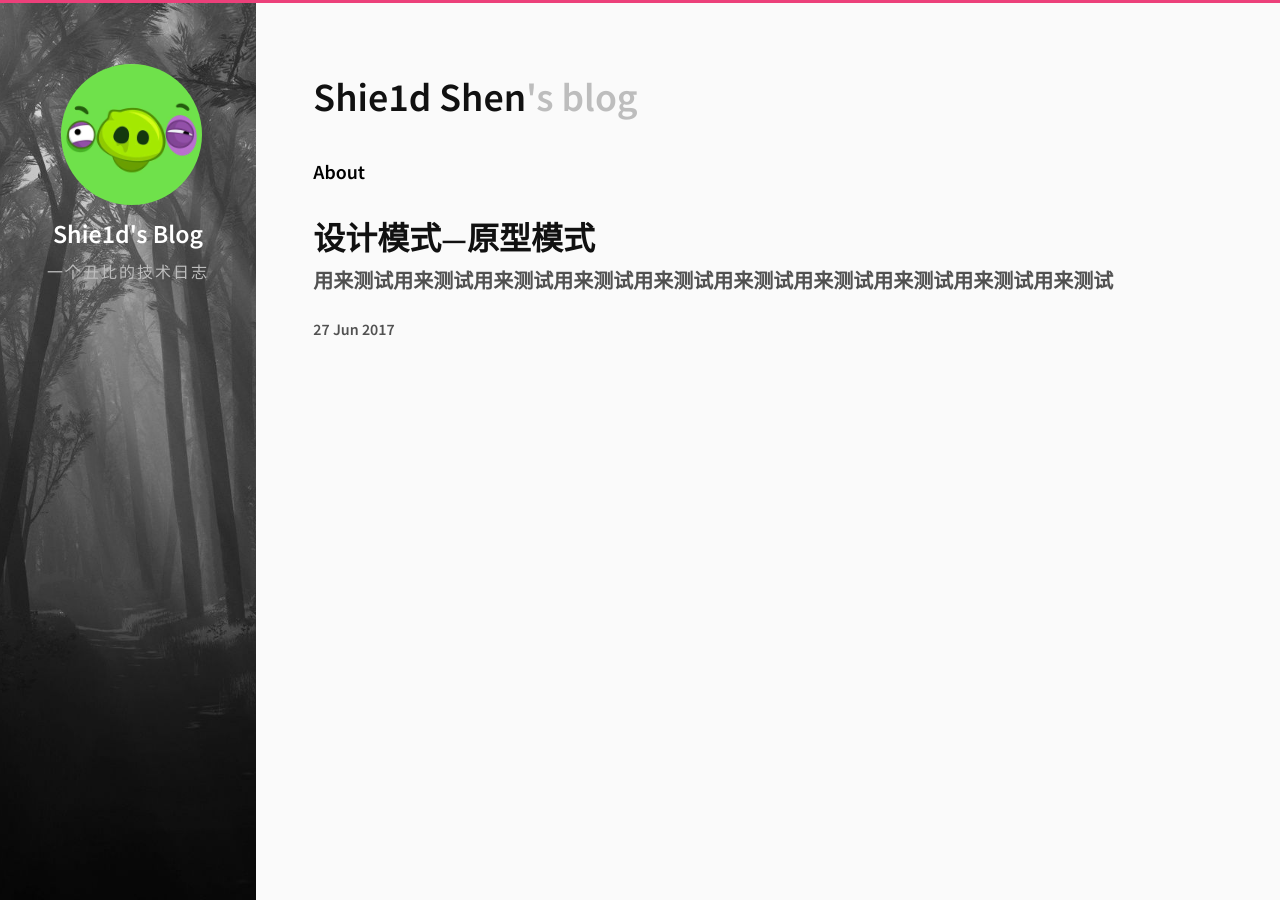
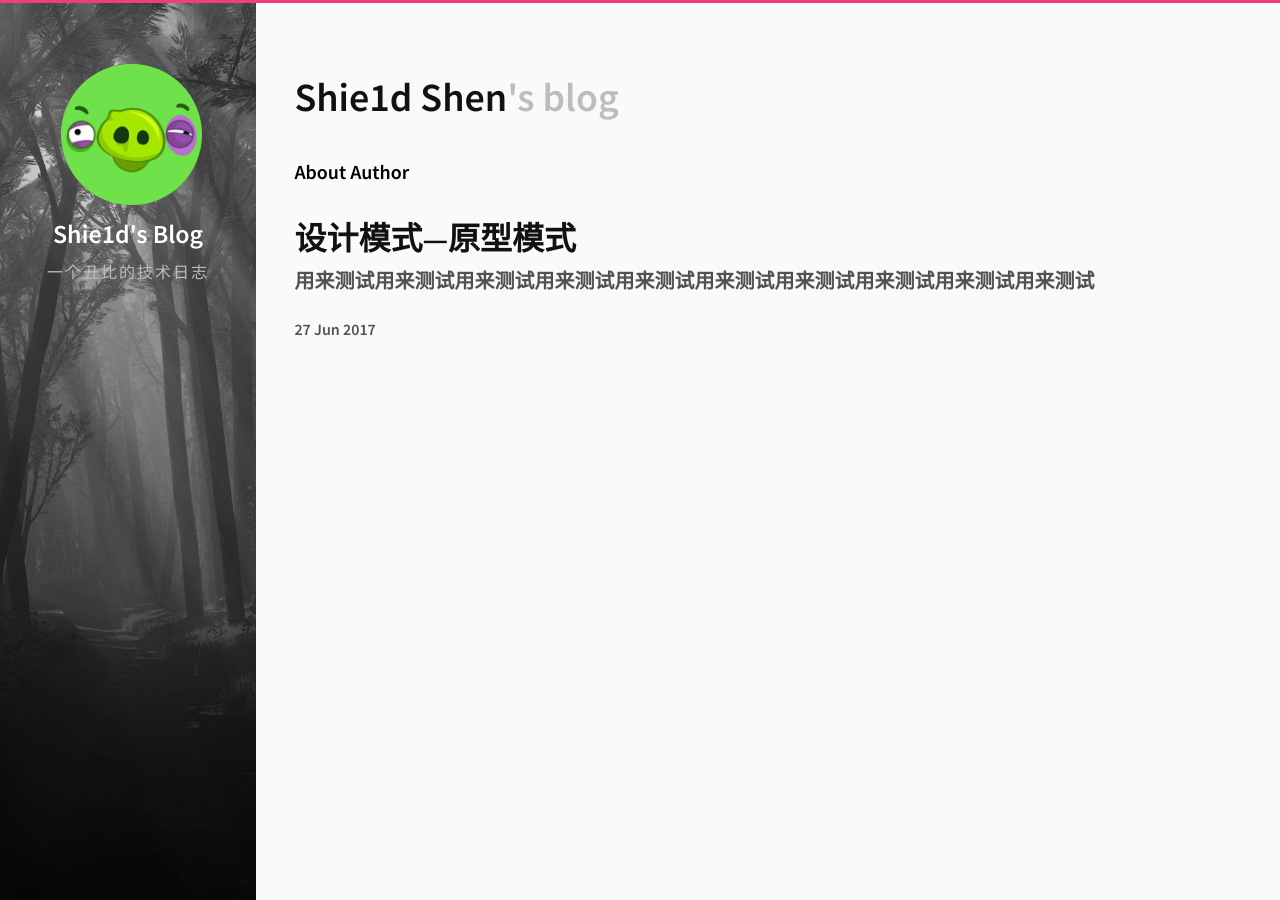
Before and after one commit to ShieldShen/Shie1dBlog, a Jekyll site: the page built from index.html, in a window 1280 px wide. Built offline with Jekyll 4.4.1, drawn with Linux system fonts in a browser that asks for light colours; the list of posts is cut into pages by our own code.

Commit message:
准备往上面传博客啦

```diff
--- a/_config.yml
+++ b/_config.yml
@@ -24,7 +24,7 @@ permalink:          /:year/:month/:day/:title/
 markdown:           kramdown
 
 nav:
-  - name:           "About"
+  - name:           "About Author"
     href:           "/about"
 #  - name:           "Download"
 #    href:           "/releases"
--- a/style.scss
+++ b/style.scss
@@ -396,7 +396,6 @@ tbody tr:nth-child(odd) th {
 .bloghead {
   .bloghead-title {
     a {
-      margin-left: 2%;
     }
     span {
       font-weight: 900;
@@ -405,7 +404,6 @@ tbody tr:nth-child(odd) th {
   }
   .bloghead-nav {
     a {
-      margin-left: 2%;
       color: #000;
       font-weight: 700;
       &:hover {
@@ -426,16 +424,13 @@ tbody tr:nth-child(odd) th {
 
 .post-list {
   h2 {
-    margin-left: 2%;
     font-weight: 800;
     margin-top: 1.3rem;
   }
   p {
-    margin-left: 2%;
     font-weight: 700;
   }
   .post-date {
-    margin-left: 2%;
     font-weight: 600;
     font-size: medium;
   }
```
